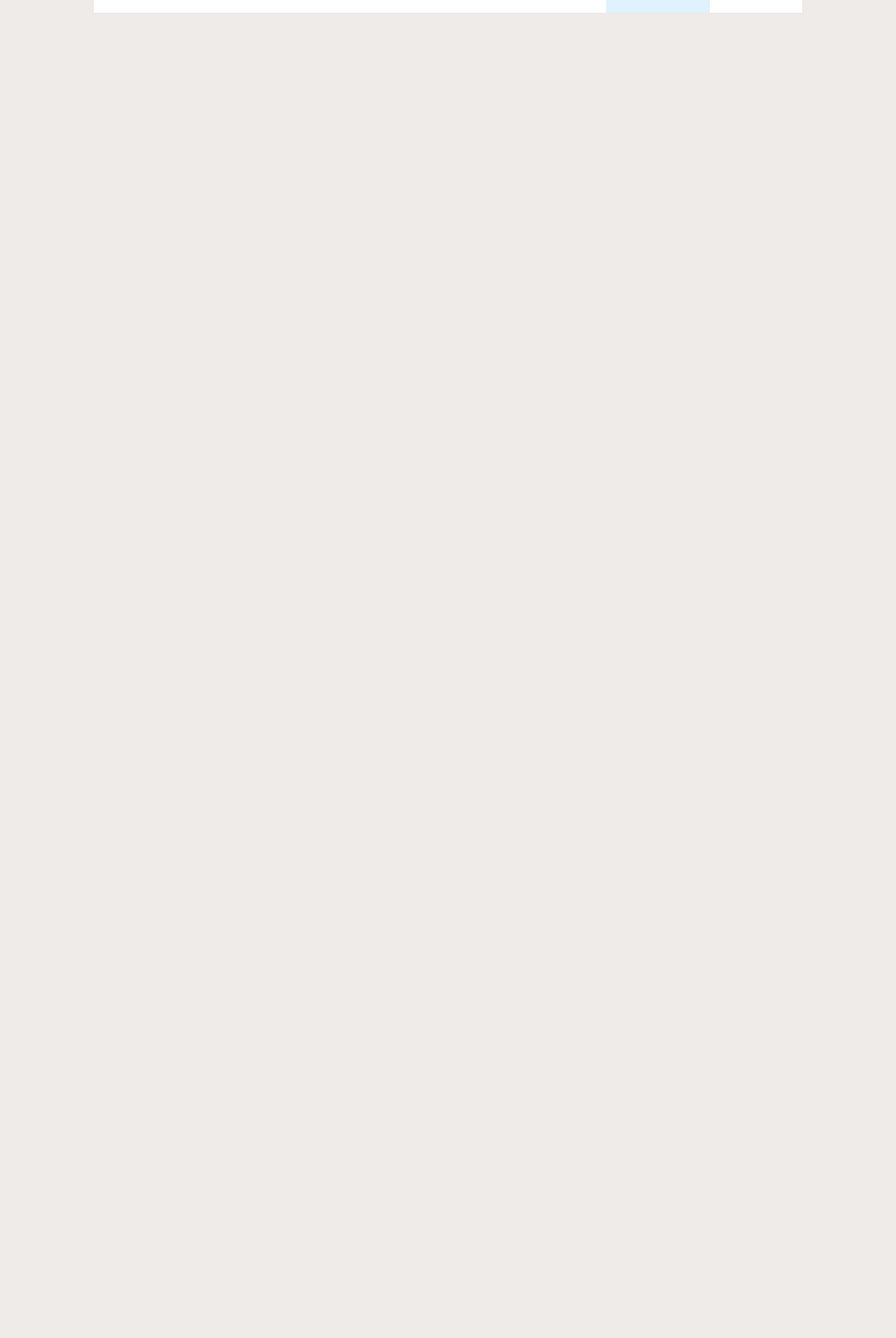
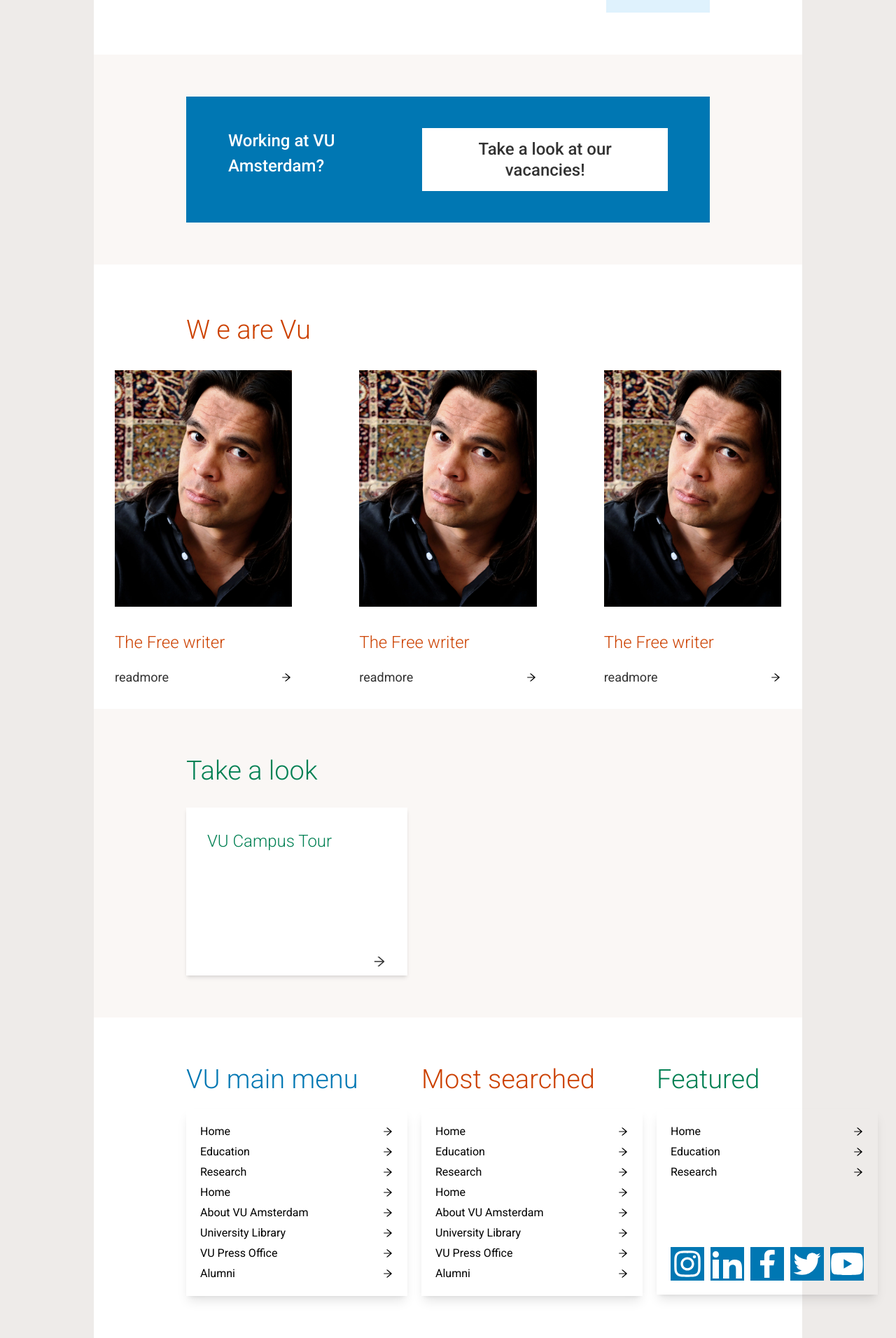
Before and after one commit to clever-cr/Vrije-clone, a Next.js app: page / in a window 1280 px wide. Shown: the part 4135-6047 px from the top of the page at 70% size. Before the commit the page ends 4153 px from the top, so only its background shows below. Built offline with nearby package versions, Linux system fonts and the light colour scheme.

Commit message:
Add features section

```diff
--- /dev/null
+++ b/components/sections/Amsterdam.jsx
@@ -0,0 +1,54 @@
+import React from "react";
+import Image from "next/image";
+import { AiOutlineArrowRight } from "react-icons/ai";
+const Amsterdam = () => {
+  const cards = [
+    {
+      image: "/images/guy.webp",
+      title: "The Free writer",
+      read: "readmore",
+    },
+    {
+      image: "/images/guy.webp",
+      title: "The Free writer",
+      read: "readmore",
+    },
+    {
+      image: "/images/guy.webp",
+      title: "The Free writer",
+      read: "readmore",
+    },
+  ];
+  return (
+    <div className="px-134">
+      <div className="bg-white">
+        <h3 className="text-[38px] text-orange leading-[56px] font-light pt-[65px] px-[132px]">
+          W e are Vu
+        </h3>
+        <div className="flex justify-between- gap-9">
+          {cards.map((item, index) => {
+            return (
+              <div
+                key={index}
+                className="hover:shadow-2xl w-full- flex flex-col justify-center p-[30px]"
+              >
+                <Image src={item.image} alt="image" width={296} height={359} />
+                <h3 className="text-orange text-2xl leading-9 font-light pt-[33px]">
+                  {item.title}
+                </h3>
+                <div className="flex items-center justify-between pt-[17px]">
+                  <p className="text-lg text-[#333333] leading-[30px]">
+                    {item.read}
+                  </p>
+                  <AiOutlineArrowRight />
+                </div>
+              </div>
+            );
+          })}
+        </div>
+      </div>
+    </div>
+  );
+};
+
+export default Amsterdam;
--- a/components/sections/Calendar.jsx
+++ b/components/sections/Calendar.jsx
@@ -41,8 +41,8 @@ const Calendar = () => {
             description={"PhD defence by T.J.H. Jonkers"}
           />
         </div>
-        <div className="flex justify-between items-center border-t border-blue pt-">
-          <div className="flex justify-center items-center gap-x-[15px] py-[60px]-">
+        <div className="flex justify-between items-center border-t border-blue pb-[60px]">
+          <div className="flex justify-center items-center gap-x-[15px] ">
             <p className="text-lg leading-[30px] font-medium text-[#333333] ">
               View calendar
             </p>
--- /dev/null
+++ b/components/sections/Features.jsx
@@ -0,0 +1,48 @@
+import React from "react";
+import Card from "../ui/Card";
+import { AiOutlineArrowRight } from "react-icons/ai";
+const Features = () => {
+  return (
+    <div className="px-134">
+      <div className="bg-white">
+        <div className="px-[132px] py-[60px] flex gap-5">
+          <Card
+            title={"VU main menu"}
+            style={"text-blue"}
+            description={"Home"}
+            descr2={"Education"}
+            descr3={"Research"}
+            descr4={"About VU Amsterdam"}
+            descr5={"University Library"}
+            descr6={"VU Press Office"}
+            descr7={"Alumni"}
+            arrow={<AiOutlineArrowRight />}
+          />
+          <Card
+            style={"text-orange"}
+            title={"Most searched"}
+            description={"Home"}
+            descr2={"Education"}
+            descr3={"Research"}
+            descr4={"About VU Amsterdam"}
+            descr5={"University Library"}
+            descr6={"VU Press Office"}
+            descr7={"Alumni"}
+            arrow={<AiOutlineArrowRight />}
+          />
+          <Card
+            style={"text-[#008053]"}
+            title={"Featured"}
+            description={"Home"}
+            descr2={"Education"}
+            descr3={"Research"}
+            arrow={<AiOutlineArrowRight />}
+            last
+          />
+        </div>
+      </div>
+    </div>
+  );
+};
+
+export default Features;
--- /dev/null
+++ b/components/sections/Look.jsx
@@ -0,0 +1,23 @@
+import React from "react";
+import { AiOutlineArrowRight } from "react-icons/ai";
+const Look = () => {
+  return (
+    <div className="px-134">
+      <div className="bg-[#FAF7F5] px-[132px] py-[60px]">
+        <h3 className="text-[38px] leading-[56px] text-[#008053] font-light  pb-[25px]">
+          Take a look
+        </h3>
+        <div className="w-[316px] h-[240px] shadow-md bg-white px-[30px] pt-[30px] flex flex-col justify-between">
+          <p className="text-2xl leading-9 font-light text-[#008053]">
+            VU Campus Tour
+          </p>
+          <div className="flex justify-end">
+            <AiOutlineArrowRight className="text-[#333333] w-5 h-10 font-light" />
+          </div>
+        </div>
+      </div>
+    </div>
+  );
+};
+
+export default Look;
--- /dev/null
+++ b/components/sections/Work.jsx
@@ -0,0 +1,17 @@
+import React from "react";
+import Event from "../ui/Event";
+const Work = () => {
+  return (
+    <div className="px-134 ">
+      <div className="">
+        <Event
+          style={"bg-[#FAF7F5]"}
+          intro={"Working at VU Amsterdam?"}
+          description={"Take a look at our vacancies!"}
+        />
+      </div>
+    </div>
+  );
+};
+
+export default Work;
--- /dev/null
+++ b/components/ui/Card.jsx
@@ -0,0 +1,82 @@
+import React from "react";
+import {
+  AiOutlineArrowRight,
+  AiOutlineInstagram,
+  AiOutlineTwitter,
+} from "react-icons/ai";
+import { ImLinkedin2 } from "react-icons/im";
+import { GrFacebookOption } from "react-icons/gr";
+import { FaYoutube } from "react-icons/fa";
+const Card = ({
+  title,
+  description,
+  descr2,
+  descr3,
+  descr4,
+  descr5,
+  descr6,
+  descr7,
+  arrow,
+  last,
+  style,
+}) => {
+  return (
+    <div>
+      <p
+        className={` pb-[15px] text-[38px] leading-[56px] font-light ${style}`}
+      >
+        {title}
+      </p>
+      <div className="w-[316px] shadow-lg px-[20px] py-[20px] flex flex-col gap-[5px] ">
+        <div className="flex items-center justify-between">
+          <p>{description}</p>
+          <>{arrow}</>
+        </div>
+        <div className="flex items-center justify-between ">
+          <p>{descr2}</p>
+          <>{arrow}</>
+        </div>
+        <div className="flex items-center justify-between ">
+          <p>{descr3}</p>
+          <>{arrow}</>
+        </div>
+
+        {descr5 && (
+          <>
+            <div className="flex items-center justify-between ">
+              <p>{description}</p>
+              <>{arrow}</>
+            </div>
+            <div className="flex items-center justify-between">
+              <p>{descr4}</p>
+              <>{arrow}</>
+            </div>
+            <div className="flex items-center justify-between ">
+              <p>{descr5}</p>
+              <>{arrow}</>
+            </div>
+            <div className="flex items-center justify-between">
+              <p>{descr6}</p>
+              <>{arrow}</>
+            </div>
+            <div className="flex items-center justify-between ">
+              <p>{descr7}</p>
+              <>{arrow}</>
+            </div>
+          </>
+        )}
+        {last && (
+          <div className="flex items-center justify-between pt-[90px]">
+            <AiOutlineInstagram className="w-12 h-12 bg-blue text-white" />
+            <ImLinkedin2 className="w-12 h-12 bg-blue text-white" />
+            <GrFacebookOption className="w-12 h-12 bg-blue text-white" />
+            <AiOutlineTwitter className="w-12 h-12 bg-blue text-white" />
+            <FaYoutube className="w-12 h-12 bg-blue text-white" />
+          </div>
+        )}
+      </div>
+    </div>
+  );
+};
+
+export default Card;
--- /dev/null
+++ b/components/ui/Event.jsx
@@ -0,0 +1,20 @@
+import React from "react";
+
+const Event = ({ intro, description, style }) => {
+  return (
+    <div>
+      <div className="">
+        <div className={` px-[132px] py-[60px] ${style}`}>
+          <div className="bg-blue flex px-[60px] justify-between py-[45px]">
+            <p className="text-2xl leading-9 text-white font-medium">{intro}</p>
+            <button className="text-2xl leading-[30px] text-[#333333] font-medium bg-white px-[30px] py-[15px]">
+              {description}
+            </button>
+          </div>
+        </div>
+      </div>
+    </div>
+  );
+};
+
+export default Event;
--- a/pages/index.js
+++ b/pages/index.js
@@ -6,7 +6,10 @@ import Impact from '../components/sections/Impact'
 import Information from '../components/sections/Information'
 import News from '../components/sections/News'
 import Calendar from '../components/sections/Calendar'
-
+import Work from '../components/sections/Work'
+import Amsterdam from '../components/sections/Amsterdam'
+import Look from '../components/sections/Look'
+import Features from '../components/sections/Features'
 const index = () => {
   return (
     <div>
@@ -17,6 +20,10 @@ const index = () => {
       <Information />
       <News />
       <Calendar />
+      <Work />
+      <Amsterdam />
+      <Look />
+      <Features />
     </div>
   )
 }
```
Also changed, not shown: public/images/guy.webp (added).
